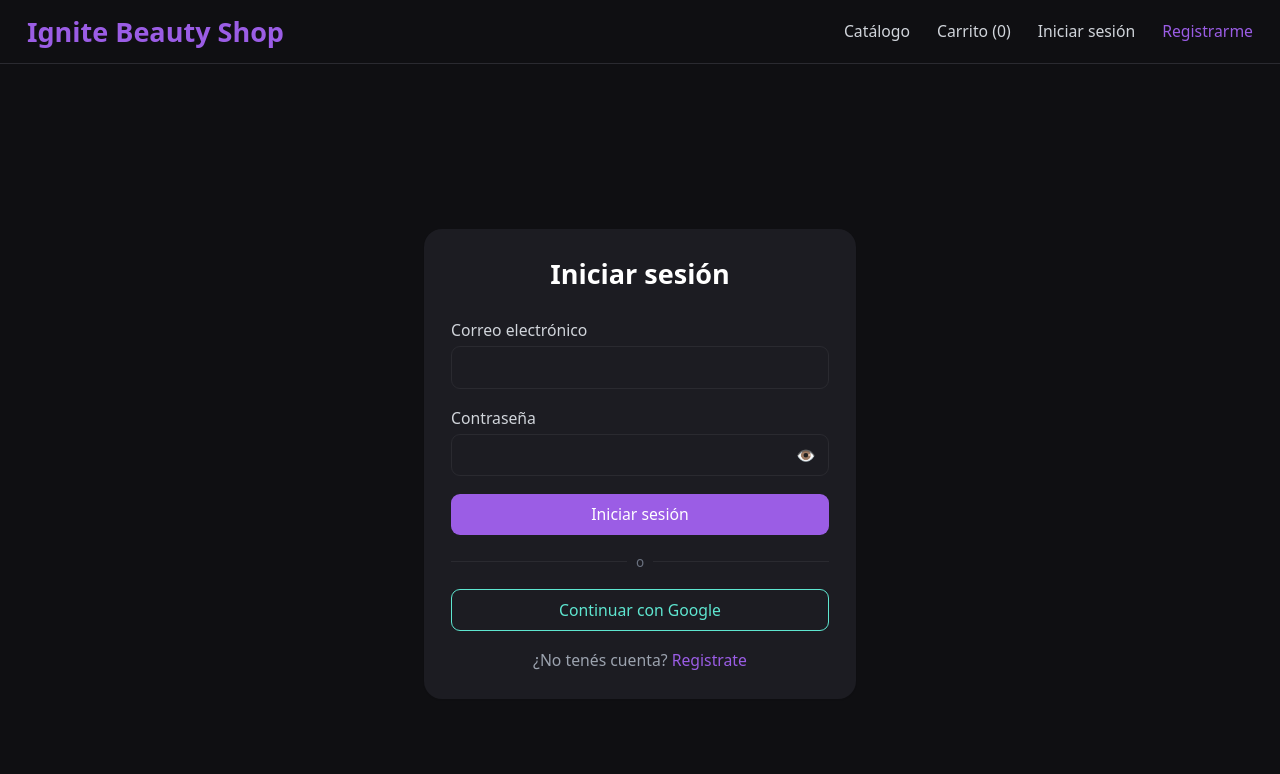
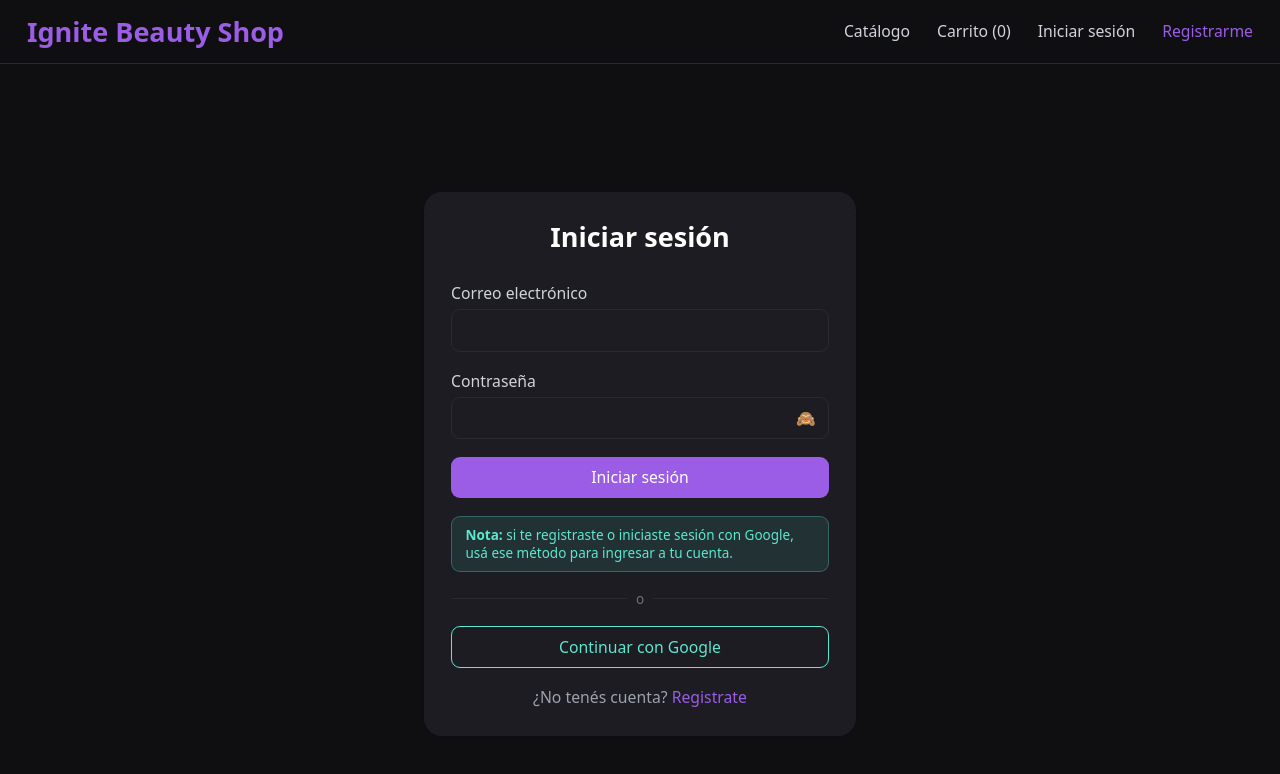
Before and after one commit to Katy-T20/ProyectoM5_KatyTejada, a React (Vite) app: page /login in a window 1280 px wide. Shown: the top 774 px of the page. Built offline with nearby package versions, Linux system fonts and the light colour scheme; no server answers.

Commit message:
Fix: Modifico logica y estilos de password para mostrar mensaje al usuario cuando haya un error

```diff
--- a/src/components/ui/Input.tsx
+++ b/src/components/ui/Input.tsx
@@ -34,7 +34,7 @@ export function Input({ label, error, id, type, ...rest }: InputProps) {
               showPassword ? "Ocultar contraseña" : "Mostrar contraseña"
             }
           >
-            {showPassword ? "🙈" : "👁️"}
+            {showPassword ? "👁️" : "🙈"}
           </button>
         )}
       </div>
--- a/src/pages/auth/Login.tsx
+++ b/src/pages/auth/Login.tsx
@@ -87,13 +87,20 @@ export function Login() {
             required
           />
 
-          {error && <p className="text-sm text-red-500">{error}</p>}
+          {error && <p className="text-sm text-red-400">{error}</p>}
 
           <Button type="submit" loading={loading}>
             Iniciar sesión
           </Button>
+
+          <div className="rounded-lg border border-brand-teal/30 bg-brand-teal/10 px-3 py-2">
+            <p className="text-xs text-brand-teal">
+              <span className="font-semibold">Nota:</span> si te registraste o
+              iniciaste sesión con Google, usá ese método para ingresar a tu
+              cuenta.
+            </p>
+          </div>
         </form>
-
         <div className="my-4 flex items-center gap-2">
           <div className="h-px flex-1 bg-dark-border" />
           <span className="text-xs text-gray-500">o</span>
```
